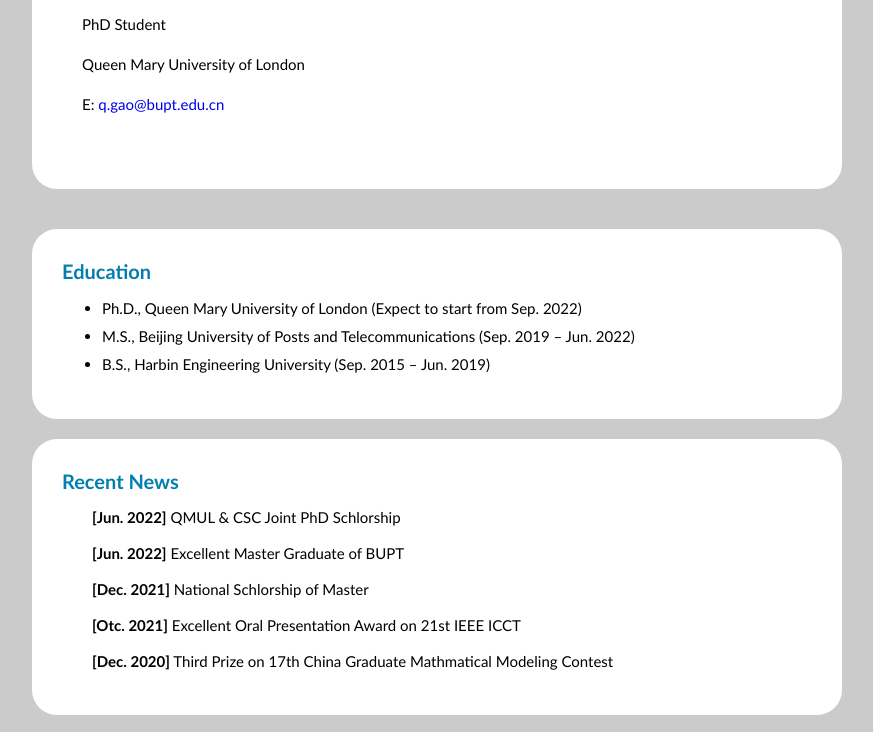
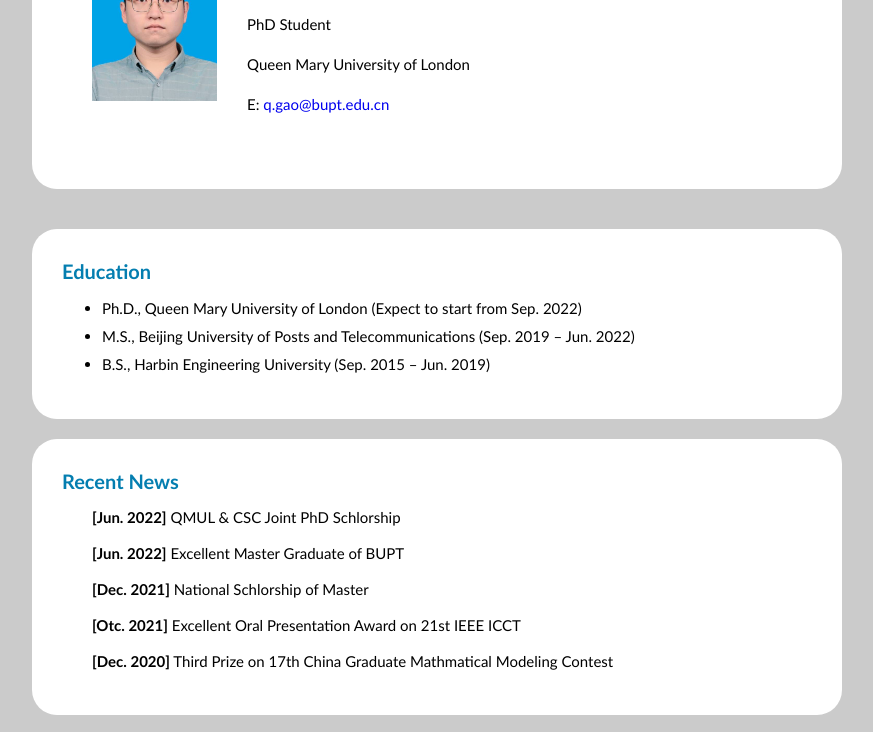
Before and after one commit to halbupt/halbupt.github.io, a plain HTML site: page index.html in a window 1280 px wide. Shown: the part 151-883 px from the top of the page, without its empty margins (203-1076 px from the left). Drawn offline with nearby package versions, Linux system fonts and the light colour scheme.

Commit message:
Update index.html

```diff
--- a/index.html
+++ b/index.html
@@ -43,7 +43,7 @@
 <body>
     <div class="title block-border">
         <div id="photo">
-            <img src="./img/qian.jpg" alt="my photo" width="125px">
+            <img src="./qian.jpg" alt="my photo" width="125px">
         </div>
         <div id="bio">
             <h1 style="line-height: 50px;">
```
